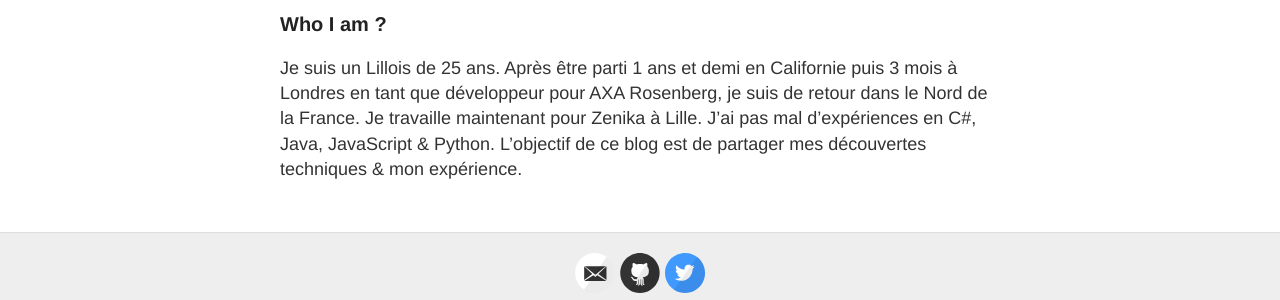
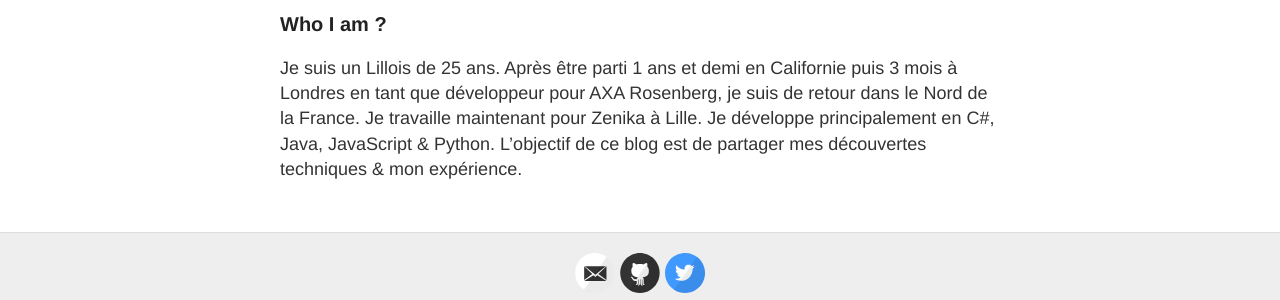
Before and after one commit to wadinj/wadinj.github.io, a Jekyll site: the page built from about.md, in a window 1280 px wide. Shown: the part 225-525 px from the top of the page. Built offline with Jekyll 4.4.1, drawn with Linux system fonts in a browser that asks for light colours.

Commit message:
(fix) typo

```diff
--- a/about.md
+++ b/about.md
@@ -6,4 +6,4 @@ permalink: /about/
 
 ### Who I am ?
 
-Je suis un Lillois de 25 ans. Après être parti 1 ans et demi en Californie puis 3 mois à Londres en tant que développeur pour AXA Rosenberg, je suis de retour dans le Nord de la France. Je travaille maintenant pour Zenika à Lille. J'ai pas mal d'expériences en C#, Java, JavaScript & Python. L'objectif de ce blog est de partager mes découvertes techniques & mon expérience.
+Je suis un Lillois de 25 ans. Après être parti 1 ans et demi en Californie puis 3 mois à Londres en tant que développeur pour AXA Rosenberg, je suis de retour dans le Nord de la France. Je travaille maintenant pour Zenika à Lille. Je développe principalement en C#, Java, JavaScript & Python. L'objectif de ce blog est de partager mes découvertes techniques & mon expérience.
```
Also changed, not shown: _posts/2019-4-9-Ouverture-blog.md (renamed from _posts/2019-4-9-First-Post.md, +1 -1 lines).
